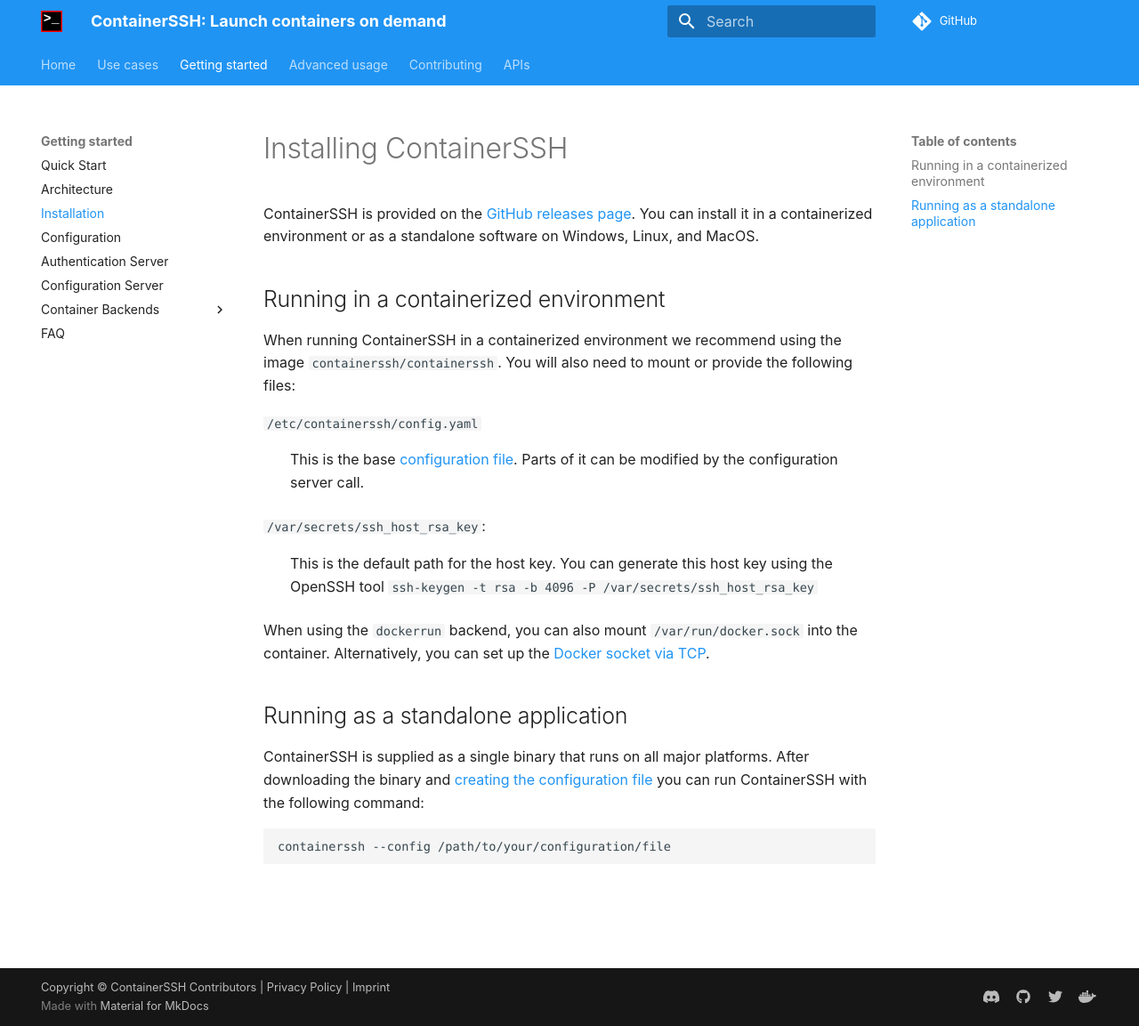
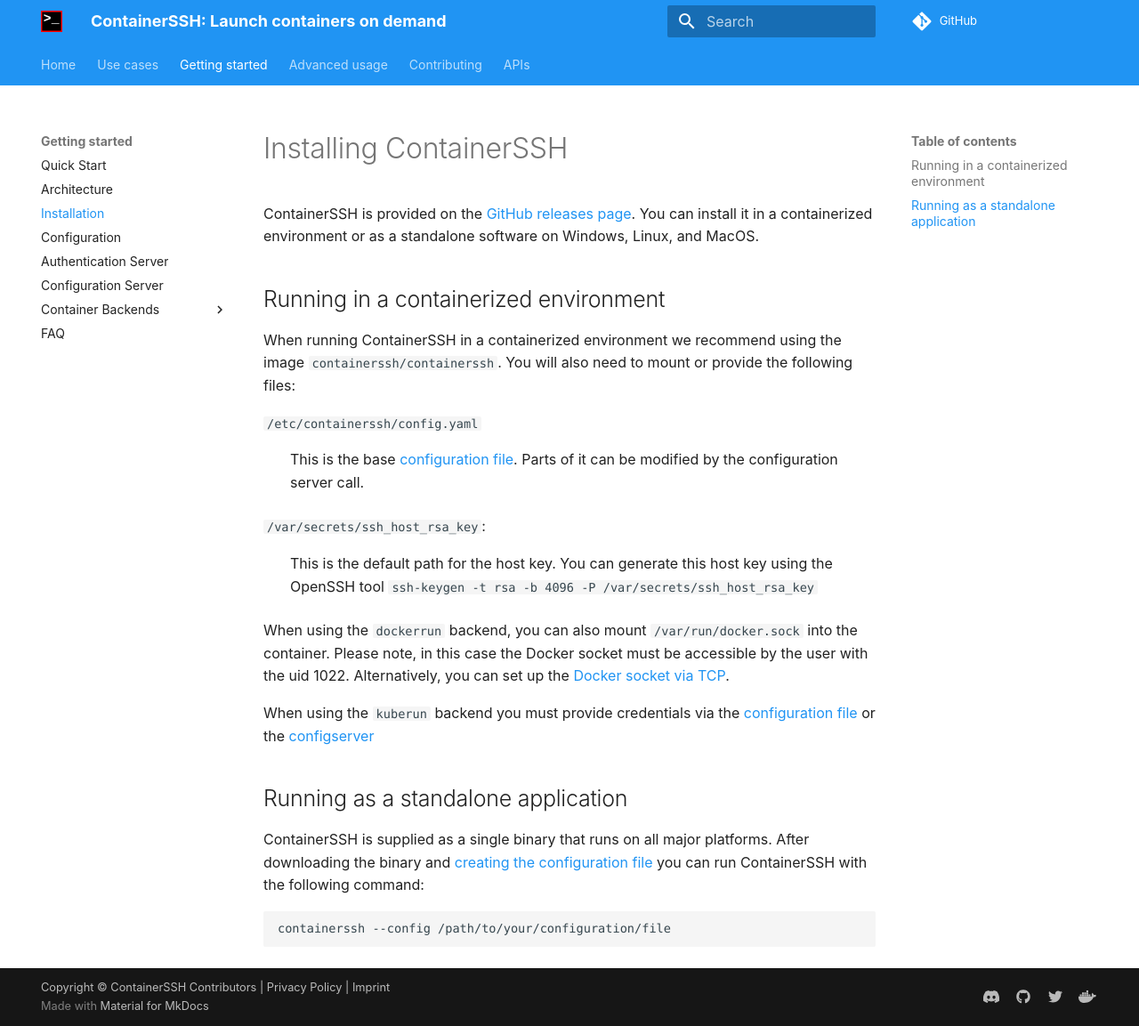
Before and after one commit to ContainerSSH/containerssh.github.io, an MkDocs documentation site: the page built from docs/getting-started/installation.md, in a window 1280 px wide and 1153 px high. Shown: the whole window at 89% size. Built offline with MkDocs 1.6.1 and Material for MkDocs 9.7.7, drawn with Linux system fonts in a browser that asks for light colours; comment, search, counter and statistics services are not loaded.

Commit message:
Added warning about disk space requirements for S3 and UID requirement on installation on Docker.

```diff
--- a/docs/getting-started/installation.md
+++ b/docs/getting-started/installation.md
@@ -12,7 +12,9 @@
 `/var/secrets/ssh_host_rsa_key`:
 : This is the default path for the host key. You can generate this host key using the OpenSSH tool `ssh-keygen -t rsa -b 4096 -P /var/secrets/ssh_host_rsa_key`
 
-When using the `dockerrun` backend, you can also mount `/var/run/docker.sock` into the container. Alternatively, you can set up the [Docker socket via TCP](https://docs.docker.com/engine/security/https/).
+When using the `dockerrun` backend, you can also mount `/var/run/docker.sock` into the container. Please note, in this case the Docker socket must be accessible by the user with the uid 1022. Alternatively, you can set up the [Docker socket via TCP](https://docs.docker.com/engine/security/https/).
+
+When using the `kuberun` backend you must provide credentials via the [configuration file](configuration.md) or the [configserver](configserver.md)
 
 ## Running as a standalone application
 
```
Also changed, not shown: docs/advanced/audit/index.md (+1 -1 lines).
